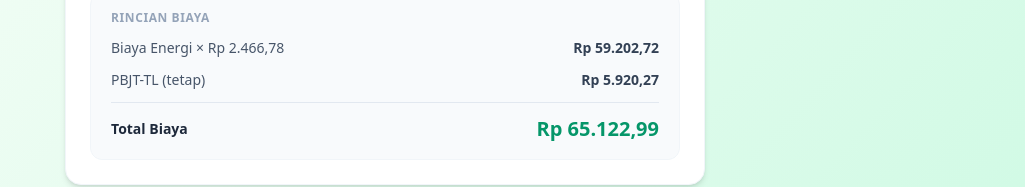
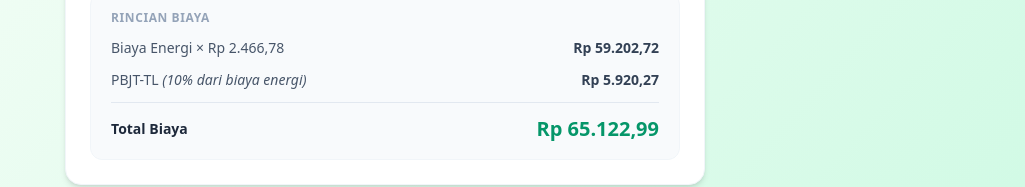
Before and after one commit to rendicahya/kwh-ev, a Svelte app: page / in a window 1280 px wide. Shown: the part 1192-1379 px from the top of the page, without its empty margins (255-1280 px from the left). Built offline with nearby package versions, Linux system fonts and the light colour scheme.

Commit message:
Minor label update

```diff
--- a/src/components/ResultCard.svelte
+++ b/src/components/ResultCard.svelte
@@ -45,7 +45,7 @@
     </div>
     {#if pbjt > 0}
     <div class="flex justify-between items-center">
-      <span class="text-sm text-slate-600">PBJT-TL (tetap)</span>
+      <span class="text-sm text-slate-600">PBJT-TL <em>(10% dari biaya energi)</em></span>
       <span class="text-sm font-semibold text-slate-700">{formatRupiah(pbjt)}</span>
     </div>
     {/if}
```
